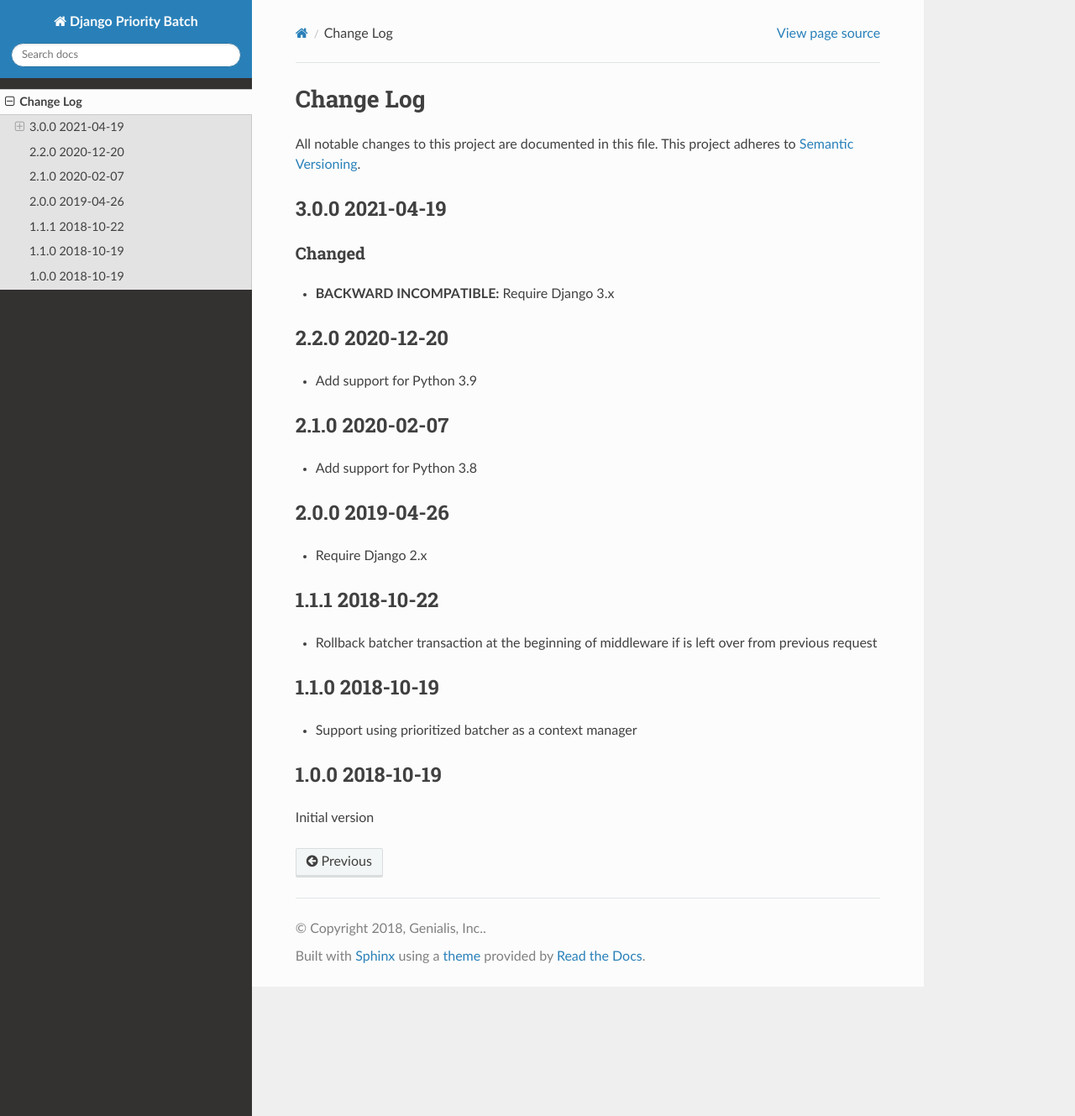
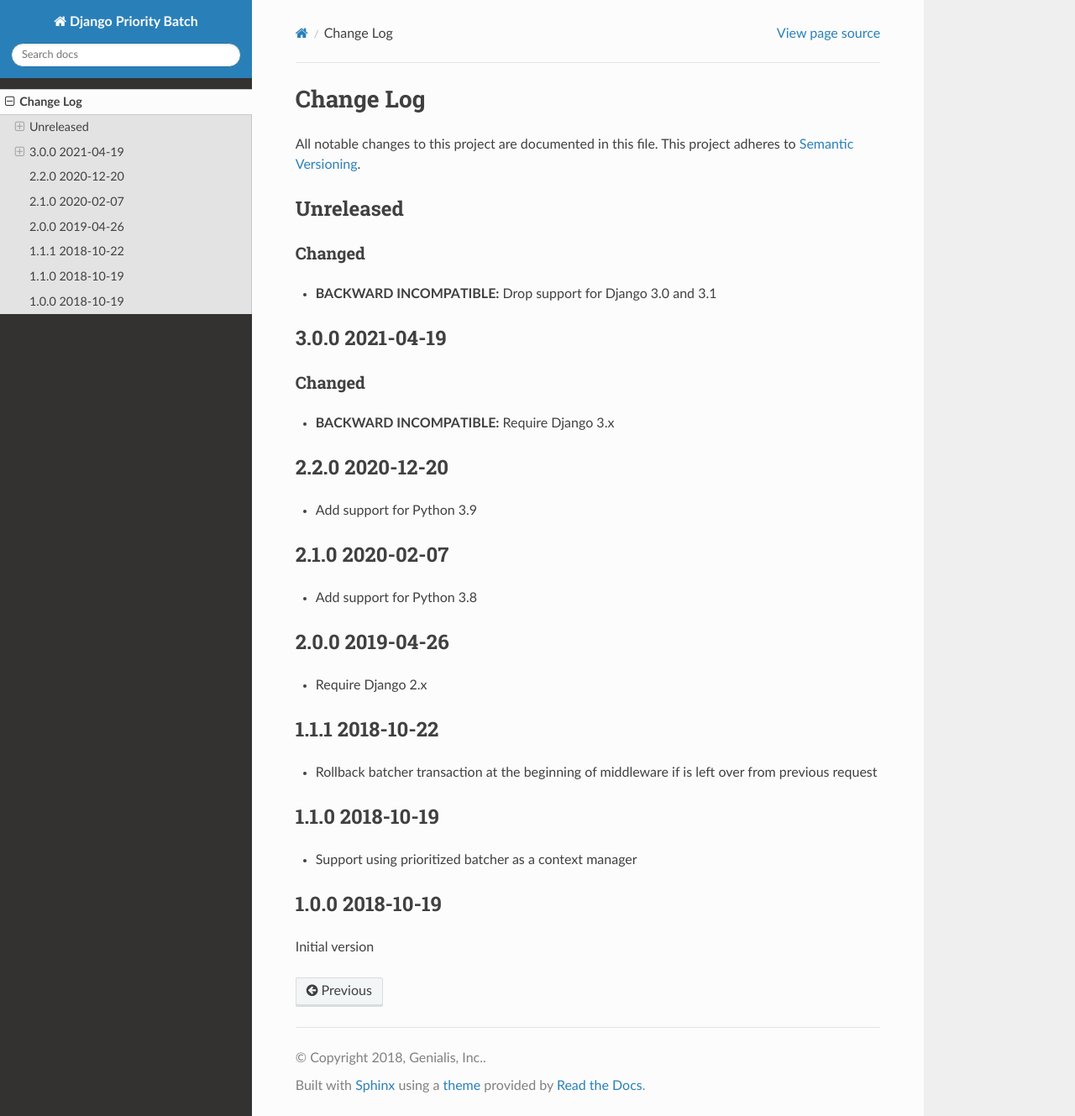
Before and after one commit to genialis/django-priority-batch, a Sphinx documentation site: the page built from docs/CHANGELOG.rst, in a window 1280 px wide and 1329 px high. Shown: the whole window at 84% size. Built offline with Sphinx 7.4.7 and the Read the Docs theme 2.0.0, drawn with Linux system fonts in a browser that asks for light colours.

Commit message:
Bump Django version to 3.2.x

```diff
--- a/docs/CHANGELOG.rst
+++ b/docs/CHANGELOG.rst
@@ -4,6 +4,15 @@
 
 All notable changes to this project are documented in this file.
 This project adheres to `Semantic Versioning <http://semver.org/>`_.
+
+
+==========
+Unreleased
+==========
+
+Changed
+=======
+- **BACKWARD INCOMPATIBLE:** Drop support for Django 3.0 and 3.1
 
 
 ================
--- a/setup.py
+++ b/setup.py
@@ -1,4 +1,5 @@
 import os.path
+
 import setuptools
 
 # Get long description from README.
@@ -26,7 +27,7 @@
     packages=setuptools.find_packages('src'),
     package_dir={'': 'src'},
     python_requires='>=3.6, <3.10',
-    install_requires=['Django~=3.0'],
+    install_requires=['Django~=3.2'],
     extras_require={
         'docs': ['Sphinx', 'sphinx_rtd_theme'],
         'package': ['twine', 'wheel'],
```
